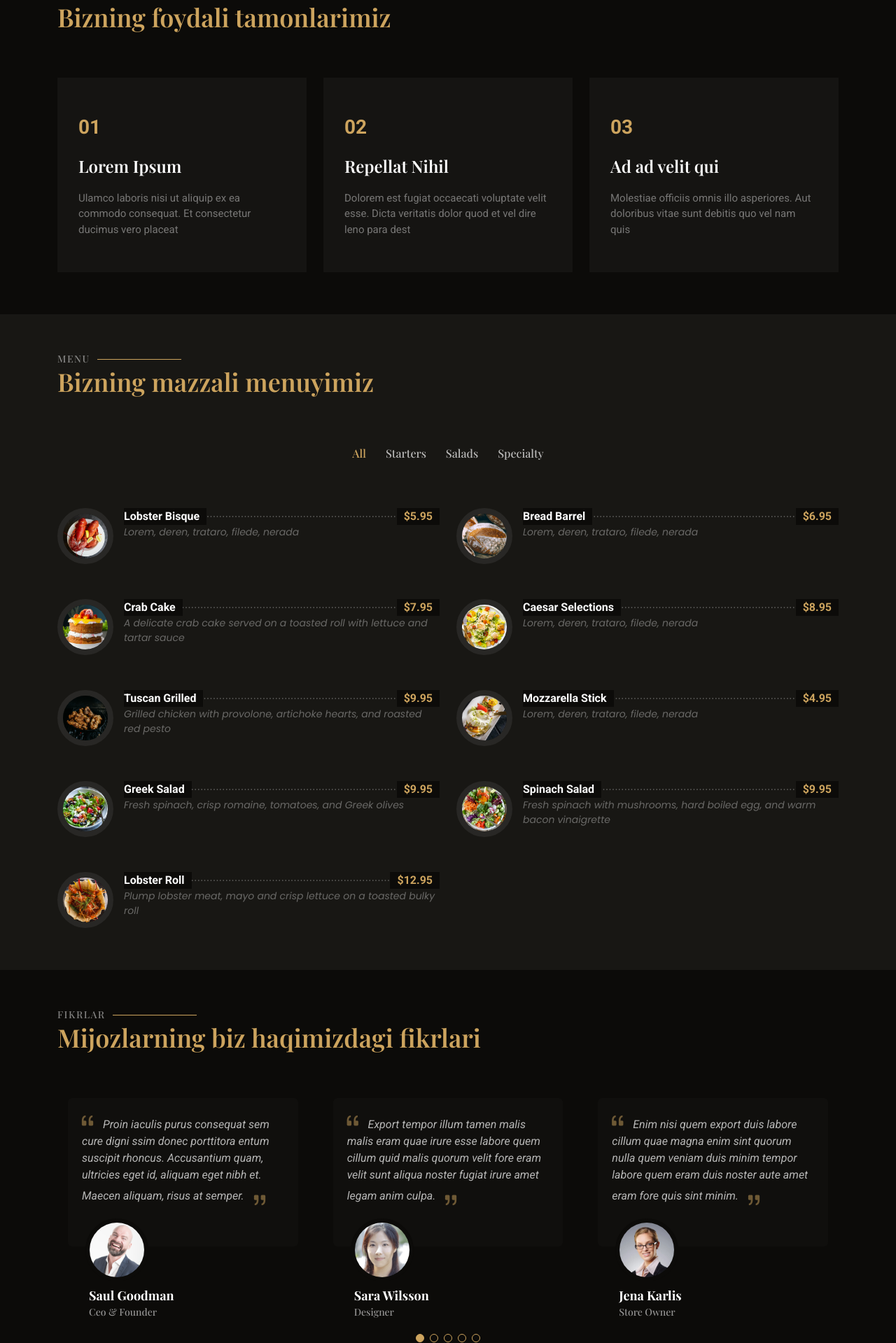
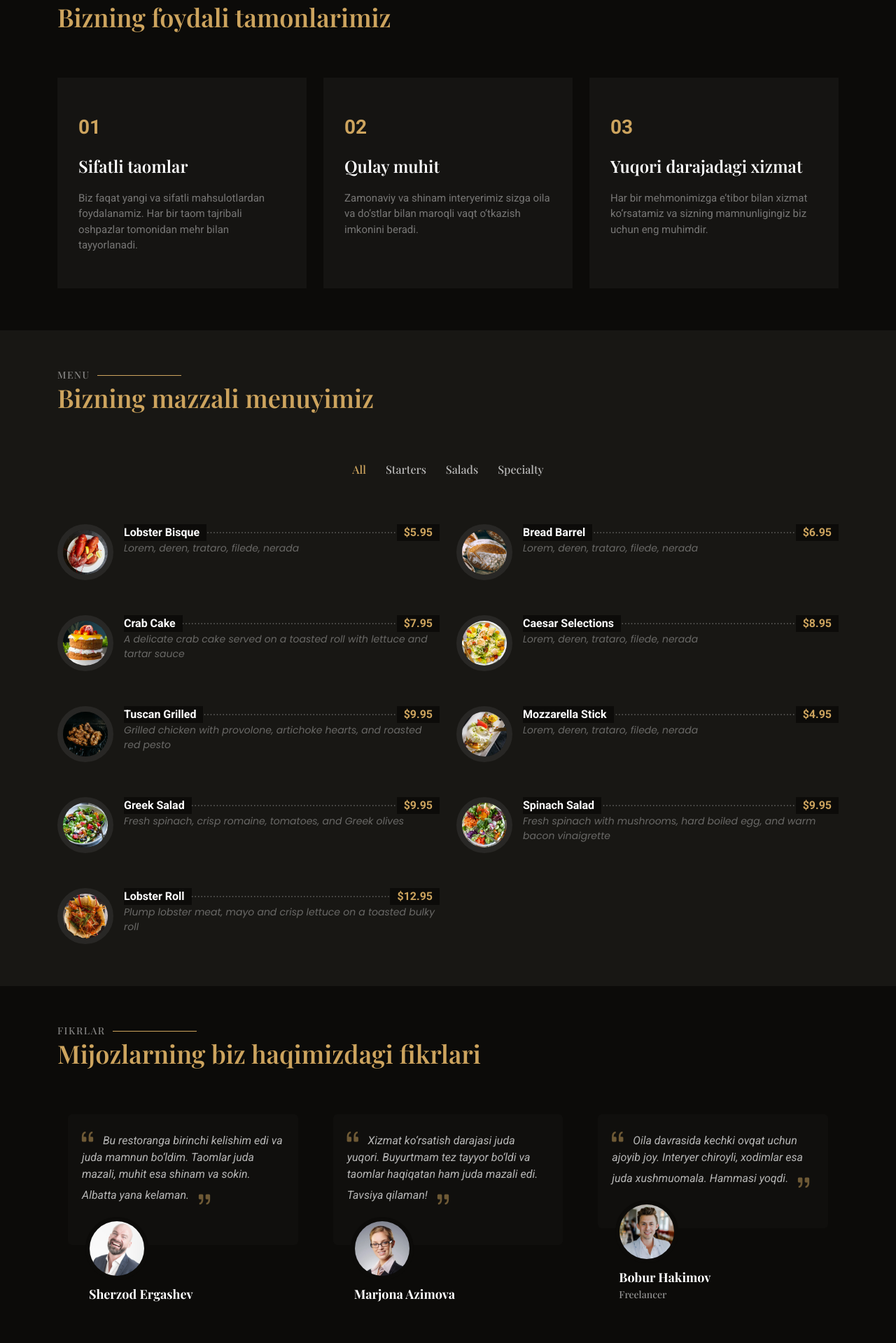
Before and after one commit to ErgashevAziz-dev/amande, a Django app: page / in a window 1280 px wide. Shown: the part 1441-3360 px from the top of the page at 70% size. Run offline with Django 5.2, Linux system fonts and the light colour scheme; some libraries are stand-ins or nearby versions; some web fonts are replaced.

Commit message:
initial project

```diff
--- a/config/settings.py
+++ b/config/settings.py
@@ -25,7 +25,7 @@ SECRET_KEY = 'django-insecure-(-o$o+8_8q@u2!&!v$qq2+64kf^qn#m_o8o$h^56rj4x6v9)o-
 # SECURITY WARNING: don't run with debug turned on in production!
 DEBUG = True
 
-ALLOWED_HOSTS = []
+ALLOWED_HOSTS = ['amande.uz', 'www.amande.uz']
 
 
 # Application definition
--- a/template/index.html
+++ b/template/index.html
@@ -97,7 +97,7 @@
           <i class="mobile-nav-toggle d-xl-none bi bi-list"></i>
         </nav>
 
-        <a class="btn-book-a-table d-none d-xl-block" href="#998915322231">Bron qilish</a>
+        <a class="btn-book-a-table d-none d-xl-block" href="tel:+998915322231">Bron qilish</a>
 
       </div>
 
@@ -119,11 +119,11 @@
             <p data-aos="fade-up" data-aos-delay="200">Haqiqiy tamni Amande Restaranida his qiling</p>
             <div class="d-flex mt-4" data-aos="fade-up" data-aos-delay="300">
               <a href="#menu" class="cta-btn">Menu</a>
-              <a href="#book-a-table" class="cta-btn">Bron qilish</a>
+              <a href="tel:+998915322231" class="cta-btn">Bron qilish</a>
             </div>
           </div>
           <div class="col-lg-4 d-flex align-items-center justify-content-center mt-5 mt-lg-0">
-            <a href="https://www.youtube.com/watch?v=Y7f98aduVJ8" class="glightbox pulsating-play-btn"></a>
+            <a href="https://youtu.be/R27A-CXVOgw" class="glightbox pulsating-play-btn"></a>
           </div>
         </div>
       </div>
@@ -140,19 +140,17 @@
             <img src="{% static 'assets/img/about.jpg' %}" class="img-fluid about-img" alt="">
           </div>
           <div class="col-lg-6 order-2 order-lg-1 content">
-            <h3>Voluptatem dignissimos provident</h3>
+            <h3>Mazali taomlar va unutilmas muhit</h3>
             <p class="fst-italic">
-              Lorem ipsum dolor sit amet, consectetur adipiscing elit, sed do eiusmod tempor incididunt ut labore et dolore
-              magna aliqua.
+              Amande restorani sizni iliq muhit va mazali taomlar bilan kutib oladi. Bu yerda har bir mehmon o‘zini alohida his qiladi va har bir taom mehr bilan tayyorlanadi.
             </p>
             <ul>
-              <li><i class="bi bi-check2-all"></i> <span>Ullamco laboris nisi ut aliquip ex ea commodo consequat.</span></li>
-              <li><i class="bi bi-check2-all"></i> <span>Duis aute irure dolor in reprehenderit in voluptate velit.</span></li>
-              <li><i class="bi bi-check2-all"></i> <span>Ullamco laboris nisi ut aliquip ex ea commodo consequat. Duis aute irure dolor in reprehenderit in voluptate trideta storacalaperda mastiro dolore eu fugiat nulla pariatur.</span></li>
+              <li><i class="bi bi-check2-all"></i> <span>Tajribali oshpazlar tomonidan tayyorlangan maxsus menyu</span></li>
+              <li><i class="bi bi-check2-all"></i> <span>Oila va do‘stlar uchun ideal muhit</span></li>
+              <li><i class="bi bi-check2-all"></i> <span>Yuqori sifatli xizmat va tezkor servis</span></li>
             </ul>
             <p>
-              Ullamco laboris nisi ut aliquip ex ea commodo consequat. Duis aute irure dolor in reprehenderit in voluptate
-              velit esse cillum dolore eu fugiat nulla pariatur. Excepteur sint occaecat cupidatat non proident
+              Amande restorani — bu nafaqat ovqatlanish joyi, balki do‘stlar va oila davrasida maroqli vaqt o‘tkazish uchun yaratilgan maskan. Biz sizga yuqori sifatli mahsulotlardan tayyorlangan milliy va zamonaviy taomlarni taklif etamiz.
             </p>
           </div>
         </div>
@@ -177,24 +175,24 @@
           <div class="col-lg-4" data-aos="fade-up" data-aos-delay="100">
             <div class="card-item">
               <span>01</span>
-              <h4><a href="" class="stretched-link">Lorem Ipsum</a></h4>
-              <p>Ulamco laboris nisi ut aliquip ex ea commodo consequat. Et consectetur ducimus vero placeat</p>
+              <h4><a href="" class="stretched-link">Sifatli taomlar</a></h4>
+              <p>Biz faqat yangi va sifatli mahsulotlardan foydalanamiz. Har bir taom tajribali oshpazlar tomonidan mehr bilan tayyorlanadi.</p>
             </div>
           </div><!-- Card Item -->
 
           <div class="col-lg-4" data-aos="fade-up" data-aos-delay="200">
             <div class="card-item">
               <span>02</span>
-              <h4><a href="" class="stretched-link">Repellat Nihil</a></h4>
-              <p>Dolorem est fugiat occaecati voluptate velit esse. Dicta veritatis dolor quod et vel dire leno para dest</p>
+              <h4><a href="" class="stretched-link">Qulay muhit</a></h4>
+              <p>Zamonaviy va shinam interyerimiz sizga oila va do‘stlar bilan maroqli vaqt o‘tkazish imkonini beradi.</p>
             </div>
           </div><!-- Card Item -->
 
           <div class="col-lg-4" data-aos="fade-up" data-aos-delay="300">
             <div class="card-item">
               <span>03</span>
-              <h4><a href="" class="stretched-link">Ad ad velit qui</a></h4>
-              <p>Molestiae officiis omnis illo asperiores. Aut doloribus vitae sunt debitis quo vel nam quis</p>
+              <h4><a href="" class="stretched-link">Yuqori darajadagi xizmat</a></h4>
+              <p>Har bir mehmonimizga e’tibor bilan xizmat ko‘rsatamiz va sizning mamnunligingiz biz uchun eng muhimdir.</p>
             </div>
           </div><!-- Card Item -->
 
@@ -631,12 +629,36 @@
               <div class="testimonial-item" "="">
             <p>
               <i class=" bi bi-quote quote-icon-left"></i>
-                <span>Proin iaculis purus consequat sem cure digni ssim donec porttitora entum suscipit rhoncus. Accusantium quam, ultricies eget id, aliquam eget nibh et. Maecen aliquam, risus at semper.</span>
+                <span>Bu restoranga birinchi kelishim edi va juda mamnun bo‘ldim. Taomlar juda mazali, muhit esa shinam va sokin. Albatta yana kelaman.</span>
                 <i class="bi bi-quote quote-icon-right"></i>
                 </p>
-                <img src="assets/img/testimonials/testimonials-1.jpg" class="testimonial-img" alt="">
-                <h3>Saul Goodman</h3>
-                <h4>Ceo &amp; Founder</h4>
+                <img src="{% static 'assets/img/testimonials/testimonials-1.jpg' %}" class="testimonial-img" alt="">
+                <h3>Sherzod Ergashev</h3>
+              </div>
+            </div><!-- End testimonial item -->
+
+<!--            <div class="swiper-slide">-->
+<!--              <div class="testimonial-item">-->
+<!--                <p>-->
+<!--                  <i class="bi bi-quote quote-icon-left"></i>-->
+<!--                  <span>Export tempor illum tamen malis malis eram quae irure esse labore quem cillum quid malis quorum velit fore eram velit sunt aliqua noster fugiat irure amet legam anim culpa.</span>-->
+<!--                  <i class="bi bi-quote quote-icon-right"></i>-->
+<!--                </p>-->
+<!--                <img src="assets/img/testimonials/testimonials-2.jpg" class="testimonial-img" alt="">-->
+<!--                <h3>Sara Wilsson</h3>-->
+<!--                <h4>Designer</h4>-->
+<!--              </div>-->
+<!--            </div>&lt;!&ndash; End testimonial item &ndash;&gt;-->
+
+            <div class="swiper-slide">
+              <div class="testimonial-item">
+                <p>
+                  <i class="bi bi-quote quote-icon-left"></i>
+                  <span>Xizmat ko‘rsatish darajasi juda yuqori. Buyurtmam tez tayyor bo‘ldi va taomlar haqiqatan ham juda mazali edi. Tavsiya qilaman!</span>
+                  <i class="bi bi-quote quote-icon-right"></i>
+                </p>
+                <img src="{% static 'assets/img/testimonials/testimonials-3.jpg' %}" class="testimonial-img" alt="">
+                <h3>Marjona Azimova</h3>
               </div>
             </div><!-- End testimonial item -->
 
@@ -644,37 +666,11 @@
               <div class="testimonial-item">
                 <p>
                   <i class="bi bi-quote quote-icon-left"></i>
-                  <span>Export tempor illum tamen malis malis eram quae irure esse labore quem cillum quid malis quorum velit fore eram velit sunt aliqua noster fugiat irure amet legam anim culpa.</span>
+                  <span>Oila davrasida kechki ovqat uchun ajoyib joy. Interyer chiroyli, xodimlar esa juda xushmuomala. Hammasi yoqdi.</span>
                   <i class="bi bi-quote quote-icon-right"></i>
                 </p>
-                <img src="assets/img/testimonials/testimonials-2.jpg" class="testimonial-img" alt="">
-                <h3>Sara Wilsson</h3>
-                <h4>Designer</h4>
-              </div>
-            </div><!-- End testimonial item -->
-
-            <div class="swiper-slide">
-              <div class="testimonial-item">
-                <p>
-                  <i class="bi bi-quote quote-icon-left"></i>
-                  <span>Enim nisi quem export duis labore cillum quae magna enim sint quorum nulla quem veniam duis minim tempor labore quem eram duis noster aute amet eram fore quis sint minim.</span>
-                  <i class="bi bi-quote quote-icon-right"></i>
-                </p>
-                <img src="assets/img/testimonials/testimonials-3.jpg" class="testimonial-img" alt="">
-                <h3>Jena Karlis</h3>
-                <h4>Store Owner</h4>
-              </div>
-            </div><!-- End testimonial item -->
-
-            <div class="swiper-slide">
-              <div class="testimonial-item">
-                <p>
-                  <i class="bi bi-quote quote-icon-left"></i>
-                  <span>Fugiat enim eram quae cillum dolore dolor amet nulla culpa multos export minim fugiat dolor enim duis veniam ipsum anim magna sunt elit fore quem dolore labore illum veniam.</span>
-                  <i class="bi bi-quote quote-icon-right"></i>
-                </p>
-                <img src="assets/img/testimonials/testimonials-4.jpg" class="testimonial-img" alt="">
-                <h3>Matt Brandon</h3>
+                <img src="{% static 'assets/img/testimonials/testimonials-4.jpg' %}" class="testimonial-img" alt="">
+                <h3>Bobur Hakimov</h3>
                 <h4>Freelancer</h4>
               </div>
             </div><!-- End testimonial item -->
@@ -683,12 +679,11 @@
               <div class="testimonial-item">
                 <p>
                   <i class="bi bi-quote quote-icon-left"></i>
-                  <span>Quis quorum aliqua sint quem legam fore sunt eram irure aliqua veniam tempor noster veniam sunt culpa nulla illum cillum fugiat legam esse veniam culpa fore nisi cillum quid.</span>
+                  <span>Bu restoran taomlari sifati va xizmat darajasi bilan boshqalardan ajralib turadi. Do‘stlarimga ham tavsiya qildim.</span>
                   <i class="bi bi-quote quote-icon-right"></i>
                 </p>
-                <img src="assets/img/testimonials/testimonials-5.jpg" class="testimonial-img" alt="">
-                <h3>John Larson</h3>
-                <h4>Entrepreneur</h4>
+                <img src="{% static 'assets/img/testimonials/testimonials-5.jpg' %}" class="testimonial-img" alt="">
+                <h3>Aziz Ergashev</h3>
               </div>
             </div><!-- End testimonial item -->
 
@@ -712,18 +707,17 @@
       <div class="container-fluid" data-aos="fade-up" data-aos-delay="100">
 
         <div class="row g-0">
-
           <div class="col-lg-3 col-md-4">
             <div class="gallery-item">
-              <a href="assets/img/gallery/gallery-1.jpg" class="glightbox" data-gallery="images-gallery">
-                <img src="assets/img/gallery/gallery-1.jpg" alt="" class="img-fluid">
+              <a href="assets/img/gallery/gallery-5.jpg" class="glightbox" data-gallery="images-gallery">
+                <img src="{% static 'assets/img/gallery/gallery-5.jpg' %}" alt="" class="img-fluid">
               </a>
             </div>
           </div><!-- End Gallery Item -->
 
           <div class="col-lg-3 col-md-4">
             <div class="gallery-item">
-              <a href="assets/img/gallery/gallery-2.jpg" class="glightbox" data-gallery="images-gallery">
+              <a href="{% static 'assets/img/gallery/gallery-2.jpg' %}" class="glightbox" data-gallery="images-gallery">
                 <img src="{% static 'assets/img/gallery/gallery-2.jpg' %}" alt="" class="img-fluid">
               </a>
             </div>
@@ -740,18 +734,18 @@
           <div class="col-lg-3 col-md-4">
             <div class="gallery-item">
               <a href="assets/img/gallery/gallery-4.jpg" class="glightbox" data-gallery="images-gallery">
-                <img src="assets/img/gallery/gallery-4.jpg" alt="" class="img-fluid">
+                <img src="{% static 'assets/img/gallery/gallery-4.jpg' %}" alt="" class="img-fluid">
               </a>
             </div>
           </div><!-- End Gallery Item -->
 
-          <div class="col-lg-3 col-md-4">
-            <div class="gallery-item">
-              <a href="assets/img/gallery/gallery-5.jpg" class="glightbox" data-gallery="images-gallery">
-                <img src="assets/img/gallery/gallery-5.jpg" alt="" class="img-fluid">
-              </a>
-            </div>
-          </div><!-- End Gallery Item -->
+  <!--          <div class="col-lg-3 col-md-4">-->
+  <!--            <div class="gallery-item">-->
+  <!--              <a href="assets/img/gallery/gallery-5.jpg" class="glightbox" data-gallery="images-gallery">-->
+  <!--                <img src="{% static 'assets/img/gallery/gallery-5.jpg' %}" alt="" class="img-fluid">-->
+  <!--              </a>-->
+  <!--            </div>-->
+  <!--          </div>&lt;!&ndash; End Gallery Item &ndash;&gt;-->
 
           <div class="col-lg-3 col-md-4">
             <div class="gallery-item">
```
